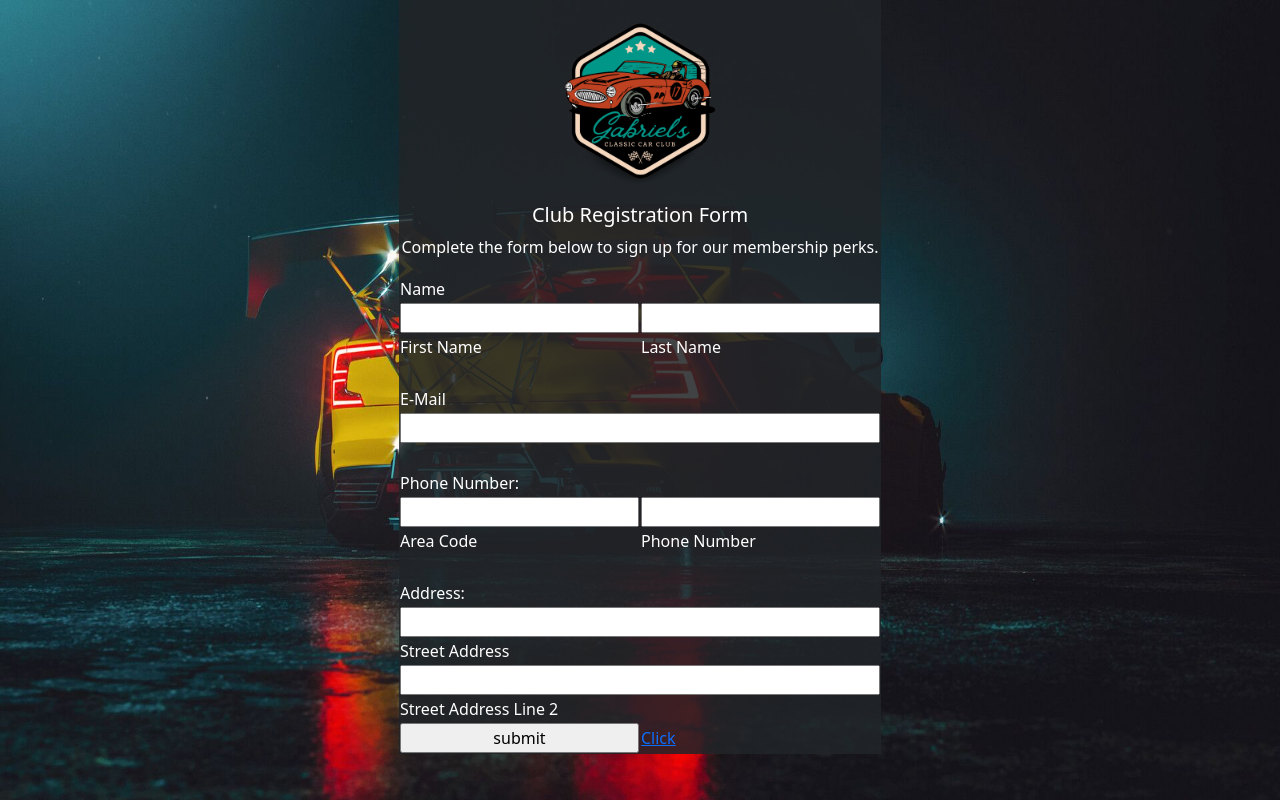
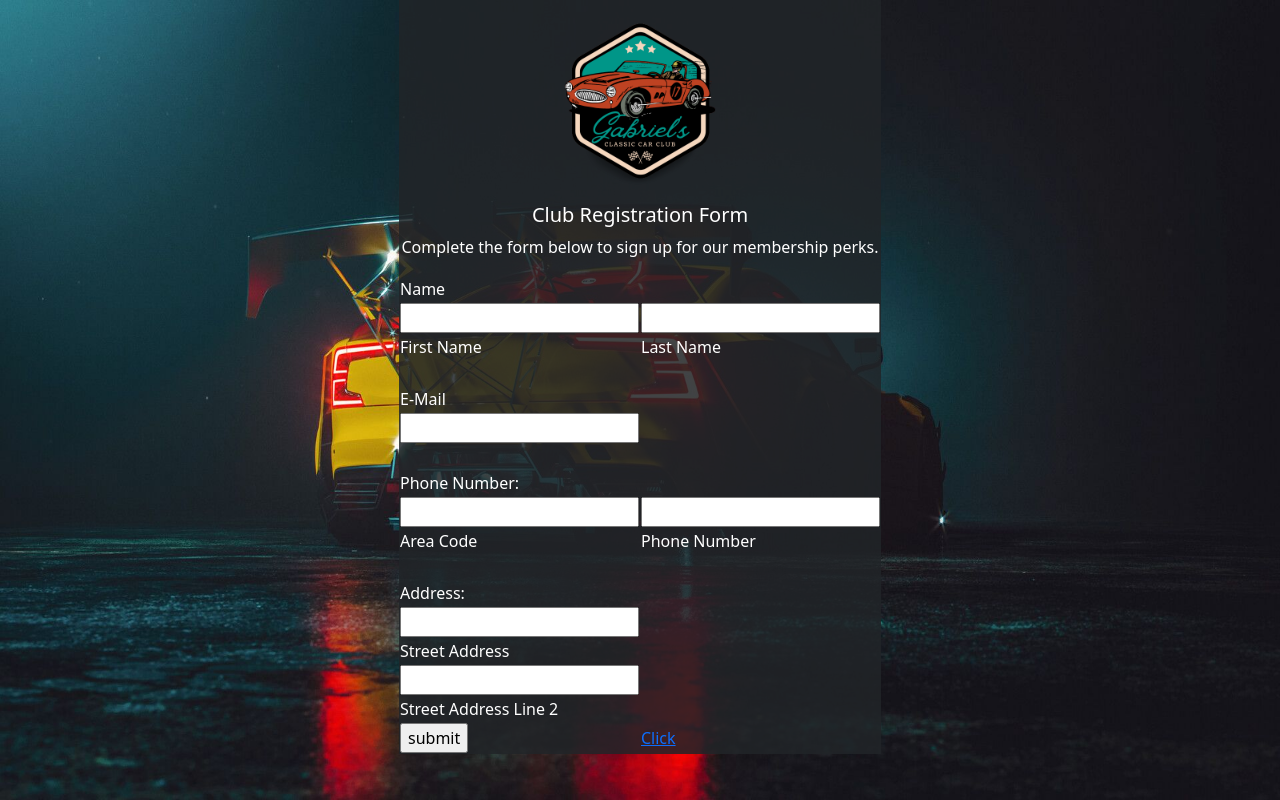
Before and after one commit to gabrielgatbonton/IML-Membership-Application, a PHP site: page / in a window 1280 px wide. Run offline with PHP 8.4, Linux system fonts and the light colour scheme; some libraries are stand-ins or nearby versions.

Commit message:
Added more css functions

```diff
--- a/stylesIndex.css
+++ b/stylesIndex.css
@@ -25,6 +25,6 @@ input::-webkit-inner-spin-button {
   -webkit-appearance: none;
   margin: 0;
 }
-input{
+td.stretch input{
     width: 100%;
 }
```
